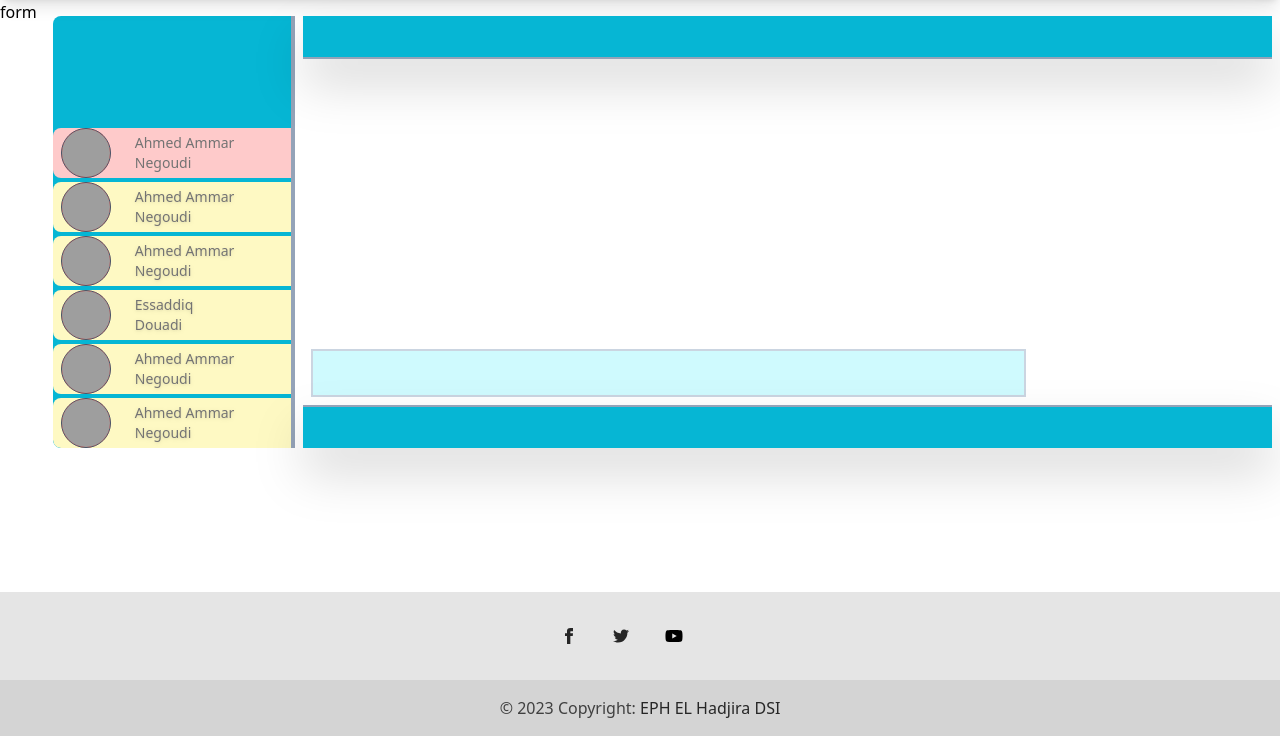
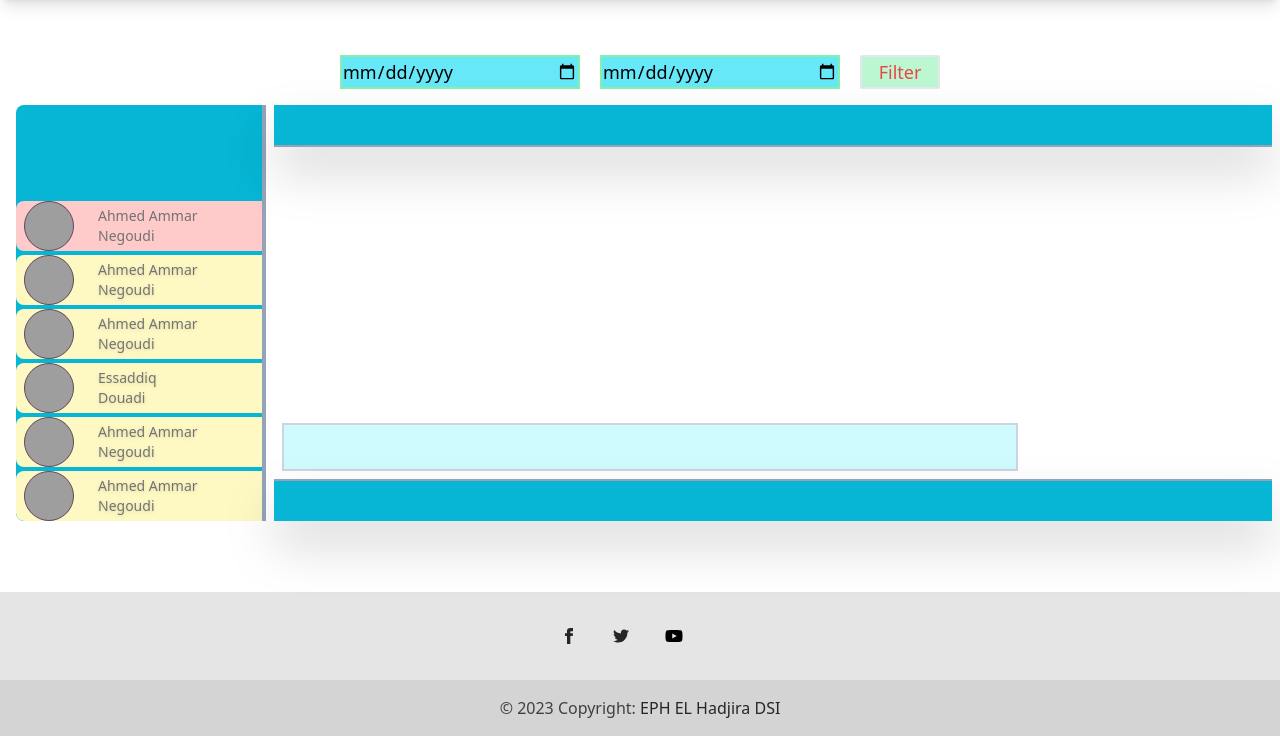
Before and after one commit to SpeedyKabal/CompanyServiceMessaging, a Django app: page /home/ in a window 1280 px wide. Shown: the part 64-800 px from the top of the page. Run offline with Django 4.2, Linux system fonts and the light colour scheme; a user stored in the database is signed in; data comes from the database, SQL or seed files in the repository; grey boxes are pictures that could not be loaded.

Commit message:
Trying to Make Filter
Trying to make a filter between messages, in home page. still not completed

```diff
--- a/CSM/static/CSS/csmstylesheetoutput.css
+++ b/CSM/static/CSS/csmstylesheetoutput.css
@@ -720,6 +720,11 @@ video {
   margin-right: 5rem;
 }
 
+.my-3 {
+  margin-top: 0.75rem;
+  margin-bottom: 0.75rem;
+}
+
 .-ml-4 {
   margin-left: -1rem;
 }
@@ -942,6 +947,18 @@ video {
 
 .w-full {
   width: 100%;
+}
+
+.w-\[5rem\] {
+  width: 5rem;
+}
+
+.w-10 {
+  width: 2.5rem;
+}
+
+.w-\[15rem\] {
+  width: 15rem;
 }
 
 .min-w-0 {
@@ -963,6 +980,10 @@ video {
 .min-w-max {
   min-width: -moz-max-content;
   min-width: max-content;
+}
+
+.min-w-\[5rem\] {
+  min-width: 5rem;
 }
 
 .max-w-\[75\%\] {
@@ -1272,6 +1293,11 @@ video {
   border-color: transparent;
 }
 
+.border-green-300 {
+  --tw-border-opacity: 1;
+  border-color: rgb(134 239 172 / var(--tw-border-opacity));
+}
+
 .bg-\[\#FBFBFB\] {
   --tw-bg-opacity: 1;
   background-color: rgb(251 251 251 / var(--tw-bg-opacity));
@@ -1409,6 +1435,16 @@ video {
 .bg-cyan-100 {
   --tw-bg-opacity: 1;
   background-color: rgb(207 250 254 / var(--tw-bg-opacity));
+}
+
+.bg-cyan-300 {
+  --tw-bg-opacity: 1;
+  background-color: rgb(103 232 249 / var(--tw-bg-opacity));
+}
+
+.bg-green-200 {
+  --tw-bg-opacity: 1;
+  background-color: rgb(187 247 208 / var(--tw-bg-opacity));
 }
 
 .bg-gradient-to-r {
@@ -1650,6 +1686,11 @@ video {
 .text-xs {
   font-size: 0.75rem;
   line-height: 1rem;
+}
+
+.text-lg {
+  font-size: 1.125rem;
+  line-height: 1.75rem;
 }
 
 .font-bold {
@@ -2110,6 +2151,11 @@ video {
   background-color: rgb(204 251 241 / var(--tw-bg-opacity));
 }
 
+.hover\:bg-red-500:hover {
+  --tw-bg-opacity: 1;
+  background-color: rgb(239 68 68 / var(--tw-bg-opacity));
+}
+
 .hover\:text-blue-700:hover {
   --tw-text-opacity: 1;
   color: rgb(29 78 216 / var(--tw-text-opacity));
@@ -2133,6 +2179,11 @@ video {
 .hover\:text-neutral-900:hover {
   --tw-text-opacity: 1;
   color: rgb(23 23 23 / var(--tw-text-opacity));
+}
+
+.hover\:text-green-200:hover {
+  --tw-text-opacity: 1;
+  color: rgb(187 247 208 / var(--tw-text-opacity));
 }
 
 .hover\:underline:hover {
--- a/CSM/templates/CSM/home.html
+++ b/CSM/templates/CSM/home.html
@@ -43,8 +43,12 @@
         <div class="loading-overlay">
             <div class="loading-spinner"></div>
         </div>
-        <section class="flex justify-center flex-1">
-            form
+        <section class="flex justify-center flex-1 flex-col items-center my-3" >
+                <div class="flex gap-5">
+                    <input type="date" class="w-[15rem] border-2 border-green-300 bg-cyan-300 text-lg" name="date_from" id="date-from">
+                    <input type="date" class="w-[15rem] border-2 border-green-300 bg-cyan-300 text-lg" name="date_to" id="date-to">
+                    <button type="button" class="filterbtn border-2 bg-green-200 rounded-sm text-red-500 hover:text-green-200 hover:bg-red-500 transition-colors duration-500 w-[5rem] text-lg">Filter</button>
+                </div>
             <div class="container my-4 px-4 flex h-auto ">
                 <!-- Senders container -->
                 <div class="w-[20%] min-h-[26rem] max-h-[27rem] flex flex-col-reverse gap-1 border-r-4 border-solid border-slate-400 bg-cyan-500 rounded-l-lg overflow-hidden overflow-y-auto scroll-smooth sender-container">
@@ -53,7 +57,8 @@
                             {% if message.id in unreaded %}
                                 <a class="bg-red-200 cursor-pointer rounded-l-lg w-full text-neutral-500 transition duration-200 hover:bg-slate-100 hover:text-blue-700 hover:ease-in-out focus:text-green-200 disabled:text-black/30 dark:text-neutral-200 dark:hover:text-neutral-300 dark:focus:text-neutral-300 sm:flex [&amp;.active]:text-black/90 dark:[&amp;.active]:text-zinc-400 motion-reduce:transition-none user"
                                     id="{{message.reciever}}{{message.id}}"
-                                    data-message-id="{{ message.id }}">
+                                    data-message-id="{{ message.id }}"
+                                    data-message-date="{{ message.date_created|date:"Y-m-d"}}">
                                     <!-- Image of The Sender -->
                                     <div class="lg:flex lg:flex-col lg:items-center lg:justify-center lg:mx-2 hidden">
                                         <img src="{{message.sender.employee.profile_pic.url}}" class="bg-red-600 border border-solid border-1 border-slate-600 rounded-full w-[50px] h-[50px]">
@@ -67,7 +72,8 @@
                             {% else %}
                                 <a class="bg-yellow-100 cursor-pointer rounded-l-lg w-full text-neutral-500 transition duration-200 hover:bg-slate-100 hover:text-blue-700 hover:ease-in-out focus:text-green-700 disabled:text-black/30 dark:text-neutral-200 dark:hover:text-neutral-300 dark:focus:text-neutral-300 sm:flex [&amp;.active]:text-black/90 dark:[&amp;.active]:text-zinc-400 motion-reduce:transition-none user"
                                     id="{{message.reciever}}{{message.id}}"
-                                    data-message-id="{{ message.id }}">
+                                    data-message-id="{{ message.id }}"
+                                    data-message-date="{{ message.date_created|date:"Y-m-d"}}">
                                     <!-- Image of The Sender -->
                                     <div class="lg:flex lg:flex-col lg:items-center lg:justify-center lg:mx-2 hidden">
                                         <img src="{{message.sender.employee.profile_pic.url}}" class="bg-red-600 border border-solid border-1 border-slate-600 rounded-full w-[50px] h-[50px]">
@@ -129,6 +135,21 @@
                 }
                 return cookieValue;
             }
+            // Function to Filter beween messages
+            $(".filterbtn").click(function(){
+                var fromDate = $('#date-from').val();
+                var toDate = $('#date-to').val();
+                var userDates = $(".user").data('message-date');
+                console.log(userDates);
+                /*
+                if(fromDate > userDates){
+                    console.log("true");
+                }else{
+                    console.log("False")
+                }
+                */
+            });
+
             $(document).on('click', '.user',function (e){
                 e.preventDefault();
                 var messageId = $(this).data('message-id');
```
